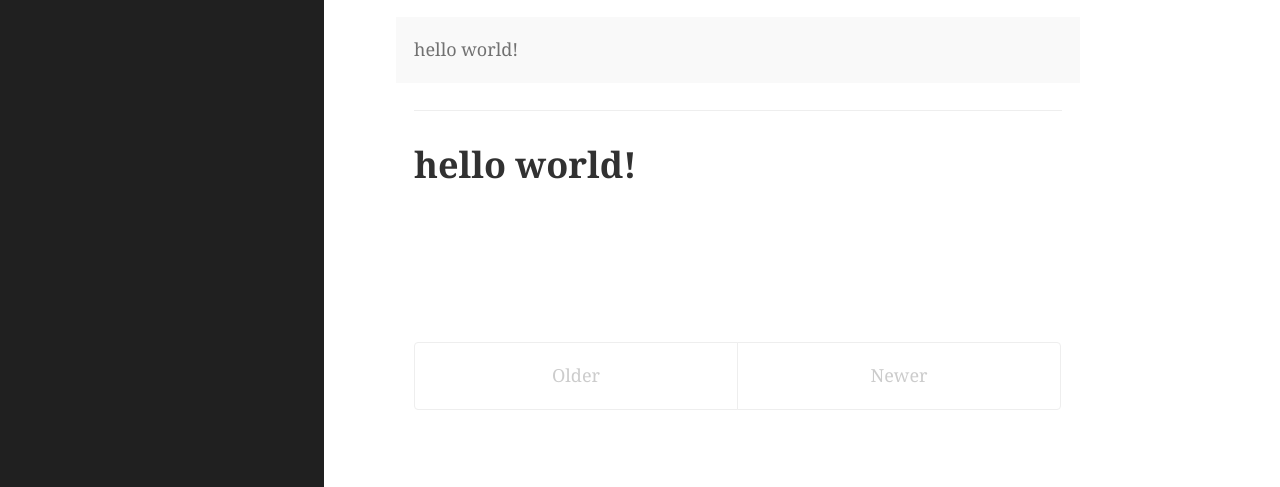
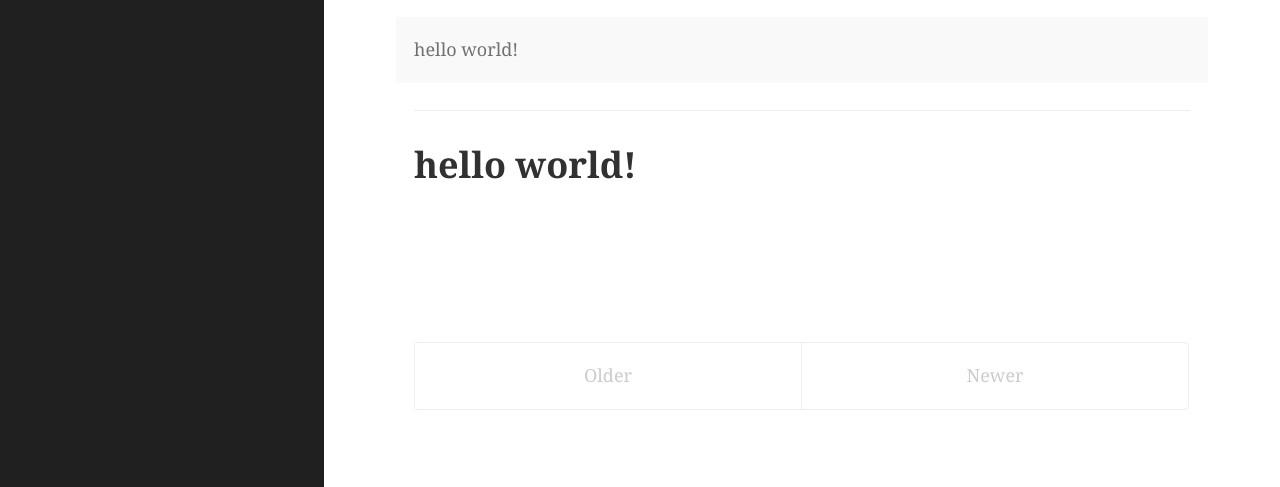
Before and after one commit to knunu/knunu.github.io, a Jekyll site: the page built from index.html, in a window 1280 px wide. Shown: the part 152-639 px from the top of the page. Built offline with Jekyll 4.4.1, drawn with Linux system fonts in a browser that asks for light colours; the list of posts is cut into pages by our own code.

Commit message:
extend content width

```diff
--- a/_sass/hydejack/_content.scss
+++ b/_sass/hydejack/_content.scss
@@ -11,7 +11,7 @@
 
 @media (min-width: 48em) {
   .content {
-    max-width: 38rem;
+    max-width: 54rem;
     margin-left: 20rem;
     margin-right: 2rem;
     border-left: none;
--- a/_sass/pooleparty/_layout.scss
+++ b/_sass/pooleparty/_layout.scss
@@ -3,7 +3,7 @@
 // Styles for managing the structural hierarchy of the site.
 
 .container {
-  max-width: 38rem;
+  max-width: 54rem;
   padding-left:  1rem;
   padding-right: 1rem;
   margin-left:  auto;
--- a/css/main.scss
+++ b/css/main.scss
@@ -21,10 +21,10 @@ $grey-color-light: lighten($grey-color, 40%);
 $grey-color-dark:  darken($grey-color, 25%);
 
 // Width of the content area
-$content-width:    1024px;
+$content-width:    800px;
 
-$on-palm:          768px;
-$on-laptop:        1024px;
+$on-palm:          600px;
+$on-laptop:        800px;
 
 // Minima also includes a mixin for defining media queries.
 // Use media queries like this:
```
